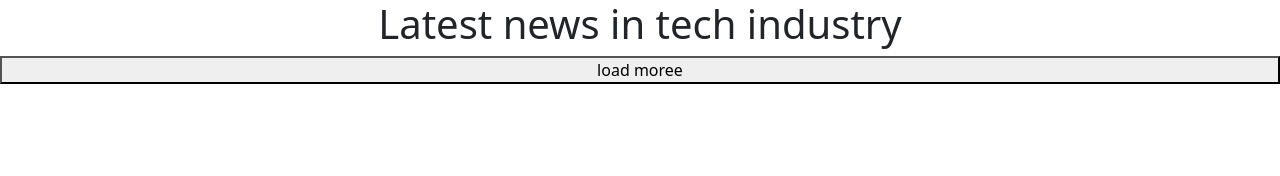
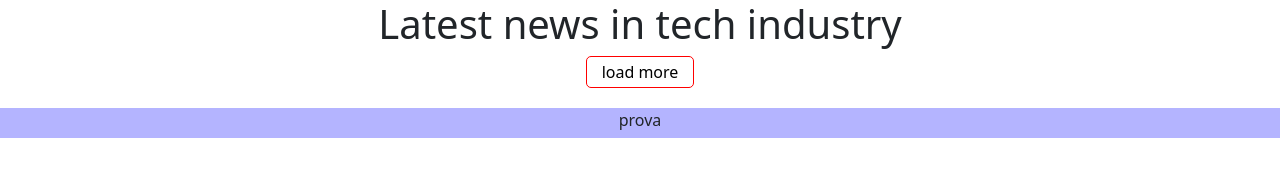
Before and after one commit to dusan39/Rajkovic-Dusan-JavaScript-Advanced, a website built with webpack: page src/HTML/index.html in a window 1280 px wide. Built offline with nearby package versions, Linux system fonts and the light colour scheme; no server answers.

Commit message:
beta version

```diff
--- a/src/HTML/index.html
+++ b/src/HTML/index.html
@@ -17,9 +17,18 @@
     <h1>Latest news in tech industry</h1>
   </div>
 
-  <button id="load-more">
-    load moree
-  </button>
+  <div id="page-container">
 
+  </div>
+
+  <div class="load-more-container">
+    <button id="load-more">
+      load more
+    </button>
+  </div>
+
+  <footer>
+    prova
+  </footer>
 </body>
 </html>
--- a/src/JavaScript/index.js
+++ b/src/JavaScript/index.js
@@ -2,7 +2,6 @@
 import axios from 'axios';
 import '../style/main.scss';
 import get from 'lodash.get';
-import { result } from 'lodash';
 import { createElement } from './createHTML.js';
 import { createA } from './createHTML.js';
 
@@ -12,18 +11,34 @@ const BASE_NEWS = process.env.API_BASE;
 
 // Dichiarazioni variabili
 let listIdArr = [];
+let start = 0;
+let end = 10;
+
 const loadMore = document.getElementById('load-more');
+const pageContainer = document.getElementById('page-container');
 
 function getId(){
+  console.log('start before: ' + start);
+  console.log('end before: ' + end);
 
   axios.get(LATEST_NEWS)
     .then((res) => {
-      for(var i = 0; i <10; i++){
+
+    for(let i = start; i < end && i < res.data.length; i++){
       listIdArr = res.data[i];
       getNews();
     }
+
+    if(end > res.data.length){
+      start = 0;
+      end = 10;
+    } else {
+      start = end;
+      end += 10;
+    }
+
   })
-  .catch((err) => { console.log(err);} );
+.catch((err) => { console.log(err);} );
 }
 
 function getNews(){
@@ -31,11 +46,11 @@ function getNews(){
 
   axios.get(url)
     .then((res) => {
+
       let newsTitle = res.data.title;
       console.log('Title: ' + newsTitle);
 
       let newsUrl = res.data.url;
-      console.log('Url: ' + newsUrl);
 
       let newsData = res.data.time;
       convertTime(newsData);
@@ -66,8 +81,9 @@ function convertTime(newsData){
 
 
 function displayNews(newsTitle, newsUrl, newsData){
+
   const newsDiv = createElement('div', 'news-div', '', '')
-  document.body.appendChild(newsDiv);
+  pageContainer.appendChild(newsDiv);
 
   const newsContainer = createElement('div', 'news-container','', '')
   newsDiv.appendChild(newsContainer);
--- a/src/style/main.scss
+++ b/src/style/main.scss
@@ -13,6 +13,7 @@ body{
     display: flex;
     justify-content: center;
   }
+  #page-container{
 
     #news-div{
       display: flex;
@@ -68,3 +69,32 @@ body{
       }
     }
   }
+
+  .load-more-container{
+    display: flex;
+    justify-content: center;
+    margin-bottom: 20px;
+
+    #load-more{
+      padding: 3px 15px;
+      border-radius: 5px;
+      border: 1px solid red;
+      background-color: white;
+      transition: 0.3s all;
+
+      &:hover{
+        color: white;
+        background-color: black;
+      }
+    }
+  }
+
+  footer{
+    display: flex;
+    justify-content: center;
+    width: 100%;
+    height: 30px;
+    background-color: rgb(180, 180, 255);
+  }
+
+}
```
Also changed, not shown: dist/fd7754d5c2a7d78fc055.js (deleted), dist/index.html (deleted), 1 other file. Lines whose indentation alone changed are shown as unchanged.
